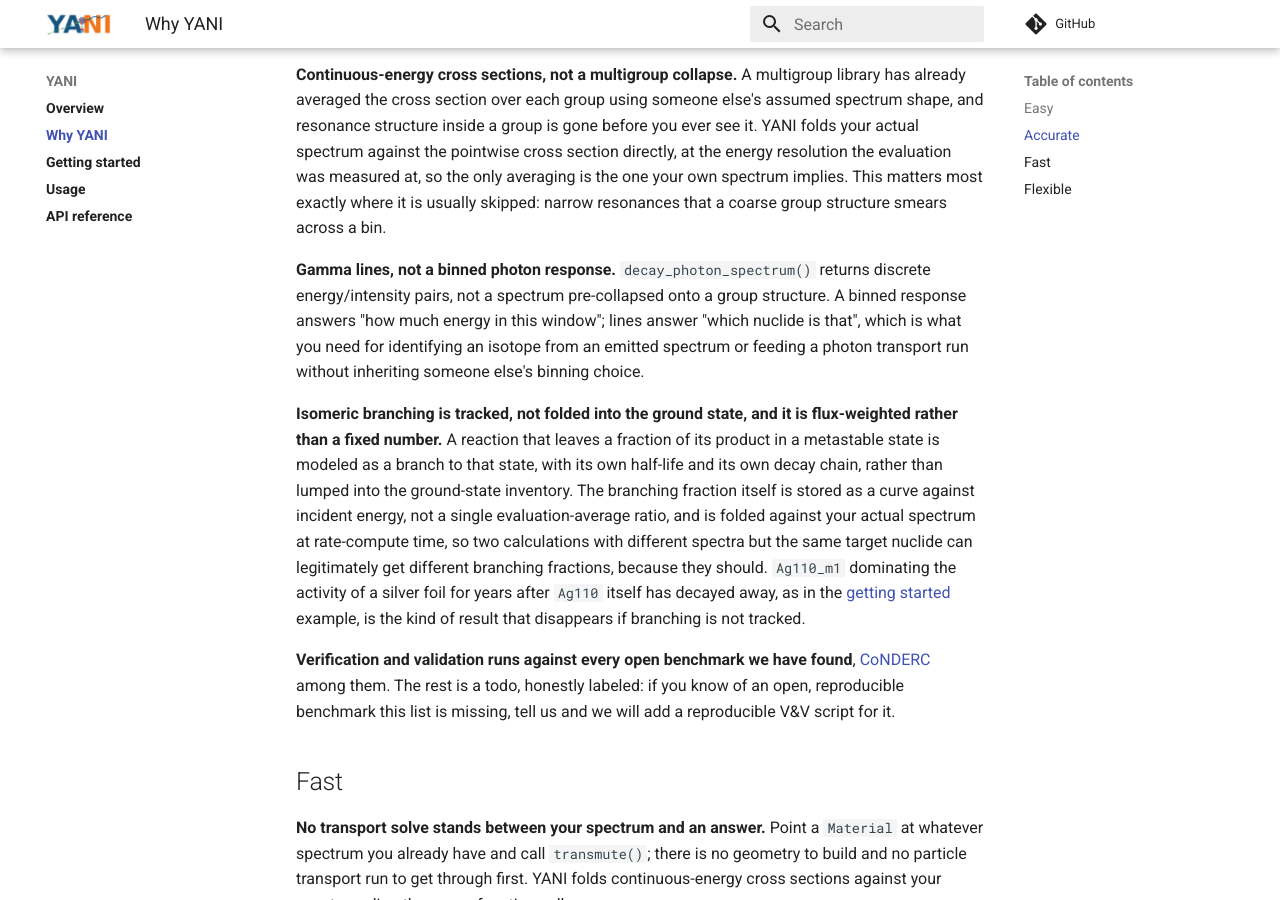
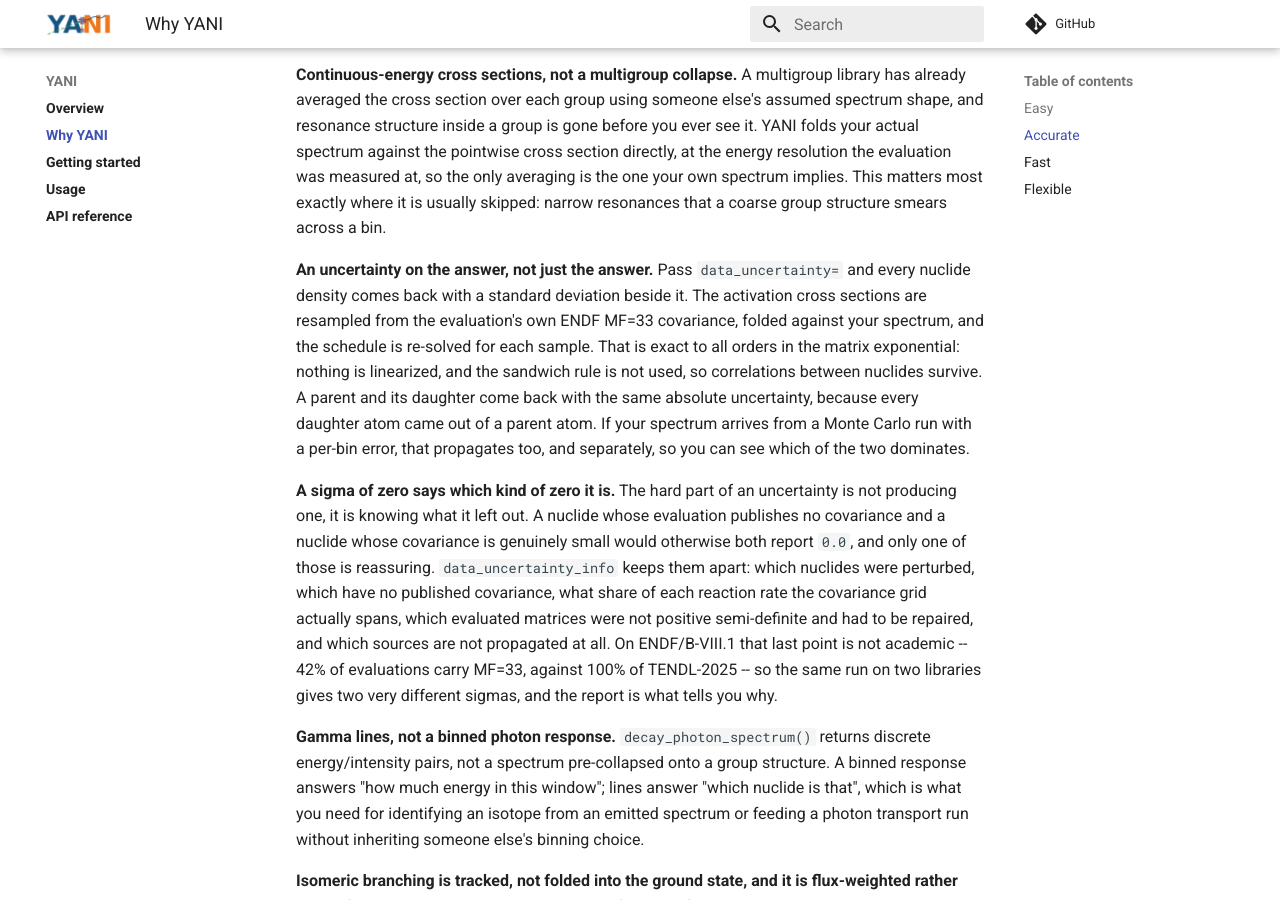
Before and after one commit to fusion-neutronics/yani, an MkDocs documentation site: the page built from docs/why_yani.md, in a window 1280 px wide and 900 px high, scrolled down 850 px. Built offline with MkDocs 1.6.1 and Material for MkDocs 9.7.7, drawn with Linux system fonts in a browser that asks for light colours; comment, search, counter and statistics services are not loaded.

Commit message:
Say that uncertainty is folded in, under Accurate
The page argues accuracy from continuous-energy folding, gamma lines and the
benchmarks, and says nothing about knowing how well any of it is known. Two
points added.

The first is what the feature does: cross-section covariance resampled and
re-solved rather than run through the sandwich rule, so correlations survive
and a parent and its daughter come back with the same absolute uncertainty.
Flux-spectrum error propagates too, and separately, so a reader can see which
term dominates.

The second is the part that is actually distinguishing, and it is not the
sigma. Any code can print a number. Knowing what the number left out is
harder: a nuclide with no published covariance and a nuclide with genuinely
small covariance both report 0.0, and only one of those should be reassuring.
data_uncertainty_info keeps them apart. The ENDF/B-VIII.1 figure (42% of
evaluations carry MF=33, against 100% of TENDL-2025) is there because it makes
the point concrete: the same run on two libraries gives two very different
sigmas, and without the report a reader would have no way to know why.

```diff
--- a/docs/why_yani.md
+++ b/docs/why_yani.md
@@ -43,6 +43,30 @@ cross section directly, at the energy resolution the evaluation was measured
 at, so the only averaging is the one your own spectrum implies. This matters
 most exactly where it is usually skipped: narrow resonances that a coarse
 group structure smears across a bin.
+
+**An uncertainty on the answer, not just the answer.** Pass
+`data_uncertainty=` and every nuclide density comes back with a standard
+deviation beside it. The activation cross sections are resampled from the
+evaluation's own ENDF MF=33 covariance, folded against your spectrum, and the
+schedule is re-solved for each sample. That is exact to all orders in the
+matrix exponential: nothing is linearized, and the sandwich rule is not used,
+so correlations between nuclides survive. A parent and its daughter come back
+with the same absolute uncertainty, because every daughter atom came out of a
+parent atom. If your spectrum arrives from a Monte Carlo run with a per-bin
+error, that propagates too, and separately, so you can see which of the two
+dominates.
+
+**A sigma of zero says which kind of zero it is.** The hard part of an
+uncertainty is not producing one, it is knowing what it left out. A nuclide
+whose evaluation publishes no covariance and a nuclide whose covariance is
+genuinely small would otherwise both report `0.0`, and only one of those is
+reassuring. `data_uncertainty_info` keeps them apart: which nuclides were
+perturbed, which have no published covariance, what share of each reaction rate
+the covariance grid actually spans, which evaluated matrices were not positive
+semi-definite and had to be repaired, and which sources are not propagated at
+all. On ENDF/B-VIII.1 that last point is not academic -- 42% of evaluations
+carry MF=33, against 100% of TENDL-2025 -- so the same run on two libraries
+gives two very different sigmas, and the report is what tells you why.
 
 **Gamma lines, not a binned photon response.** `decay_photon_spectrum()`
 returns discrete energy/intensity pairs, not a spectrum pre-collapsed onto a
```
